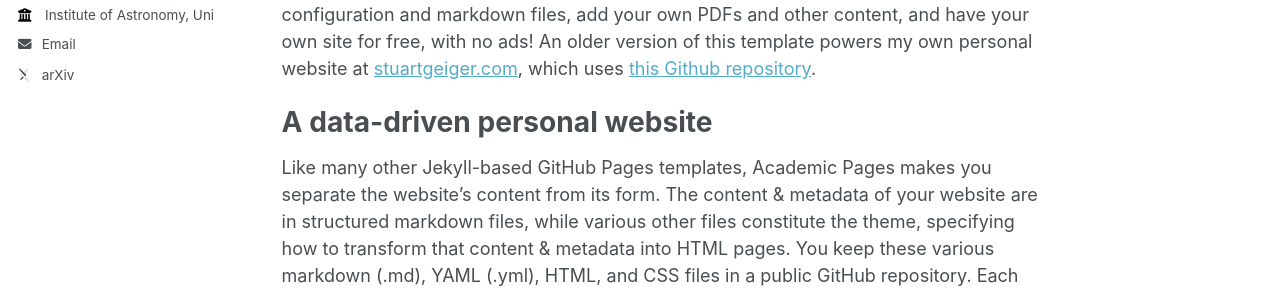
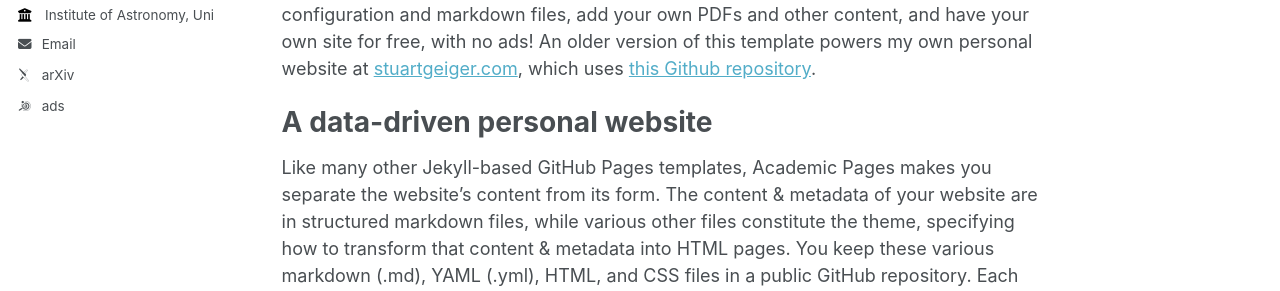
Before and after one commit to leahbigwood/leahbigwood.github.io, a Jekyll site: the page built from _pages/about.md, in a window 1280 px wide. Shown: the part 364-655 px from the top of the page. Built offline with Jekyll 4.4.1, drawn with Linux system fonts in a browser that asks for light colours; some web fonts are replaced.

Commit message:
Update _config.yml

```diff
--- a/_config.yml
+++ b/_config.yml
@@ -32,7 +32,7 @@ author:
 
   # Academic websites
   arxiv            : "https://arxiv.org/search/astro-ph?searchtype=author&query=Bigwood,+L"
-  ADS           :  "https://ui.adsabs.harvard.edu/search/q=author%3A%22Bigwood%2C%20L.%22&sort=date%20desc%2C%20bibcode%20desc&p_=0"
+  ads           :  "https://ui.adsabs.harvard.edu/search/q=author%3A%22Bigwood%2C%20L.%22&sort=date%20desc%2C%20bibcode%20desc&p_=0"
   googlescholar    : #"https://scholar.google.com/citations?user=PS_CX0AAAAAJ"
   impactstory      : # URL
   orcid            : #"http://orcid.org/yourorcidurl"
```
